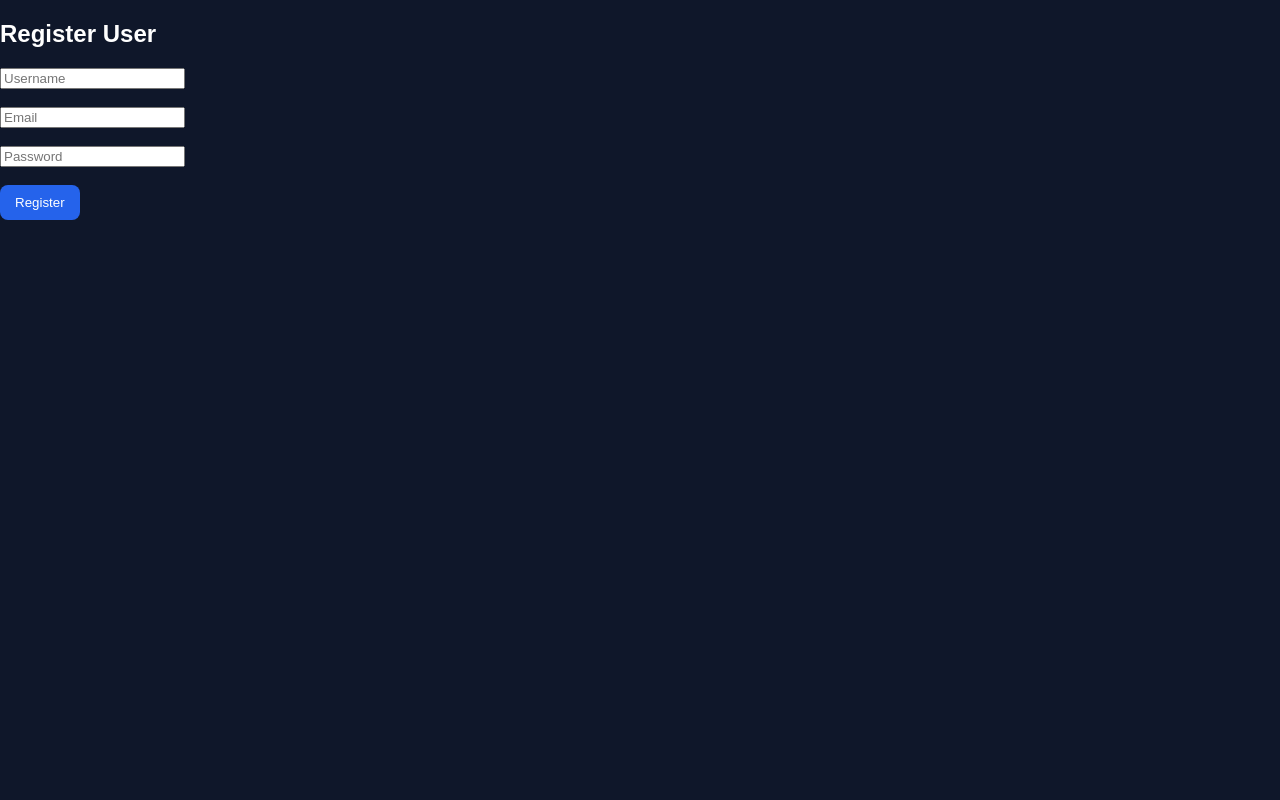
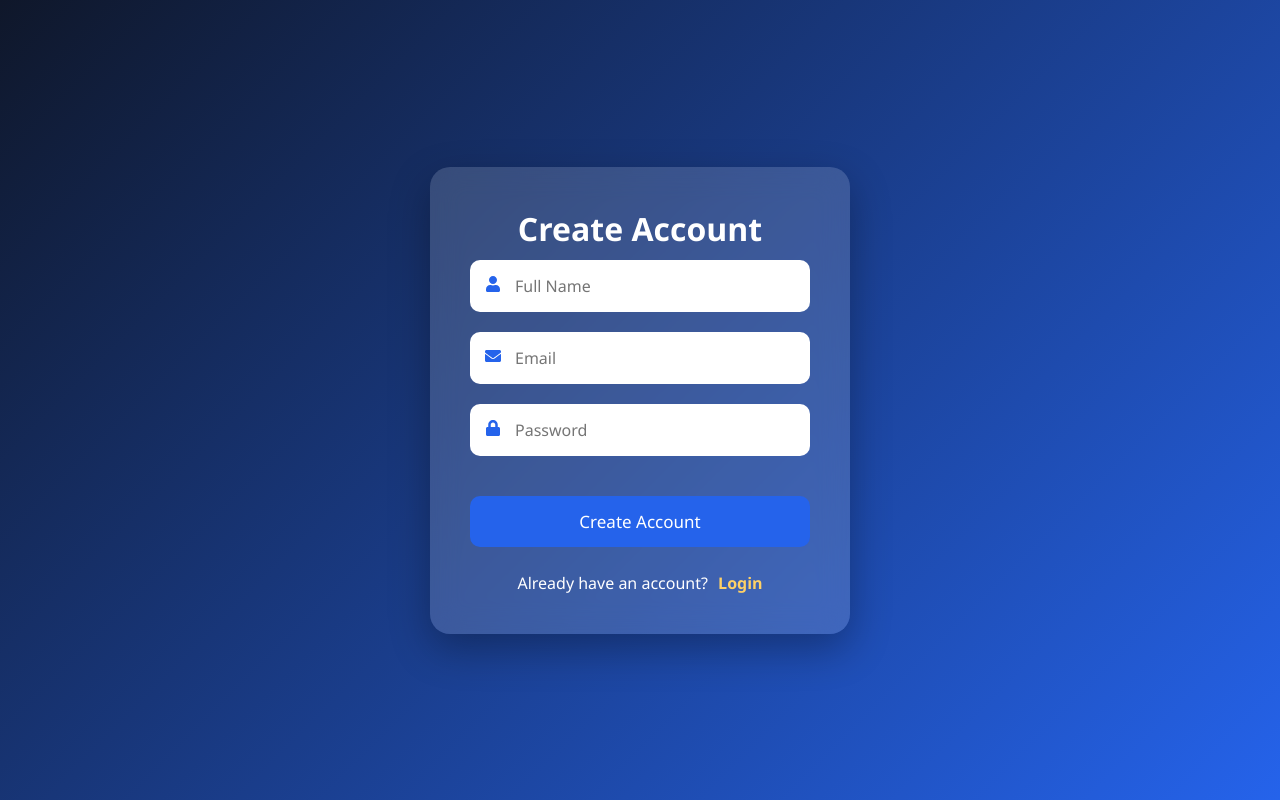
Before and after one commit to Nkb31/bts-frontend, a React (Vite) app: page /register in a window 1280 px wide. Built offline with nearby package versions, Linux system fonts and the light colour scheme.

Commit message:
Ui improvements

```diff
--- a/package.json
+++ b/package.json
@@ -13,6 +13,7 @@
     "axios": "^1.18.0",
     "react": "^19.2.6",
     "react-dom": "^19.2.6",
+    "react-icons": "^5.7.0",
     "react-router-dom": "^7.17.0"
   },
   "devDependencies": {
--- a/src/App.jsx
+++ b/src/App.jsx
@@ -1,6 +1,6 @@
 import { BrowserRouter, Routes, Route } from "react-router-dom";
-import Login from "./pages/Login";
-import Register from "./pages/Register";
+import Login from "./components/Login";
+import Register from "./components/Register";
 import Dashboard from "./pages/Dashboard";
 
 function App() {
--- /dev/null
+++ b/src/components/Login.css
@@ -0,0 +1,189 @@
+*{
+margin:0;
+padding:0;
+box-sizing:border-box;
+font-family:'Segoe UI',sans-serif;
+}
+
+body{
+
+background:linear-gradient(135deg,#0f172a,#2563eb);
+
+}
+
+.login-page{
+
+display:flex;
+
+justify-content:center;
+
+align-items:center;
+
+height:100vh;
+
+}
+
+.login-card{
+
+width:420px;
+
+padding:40px;
+
+background:rgba(255,255,255,.15);
+
+-webkit-backdrop-filter:blur(15px);
+backdrop-filter:blur(15px);
+
+border-radius:20px;
+
+box-shadow:0 15px 40px rgba(0,0,0,.3);
+
+color:white;
+
+}
+
+.login-card h1{
+
+text-align:center;
+
+margin-bottom:10px;
+
+}
+
+.login-card h2{
+
+text-align:center;
+
+margin-bottom:30px;
+
+font-weight:400;
+
+}
+
+.input-box{
+
+position:relative;
+
+margin-bottom:20px;
+
+}
+
+.input-box input{
+
+width:100%;
+
+padding:15px 45px;
+
+border:none;
+
+border-radius:10px;
+
+font-size:16px;
+
+}
+
+.icon{
+
+position:absolute;
+
+left:15px;
+
+top:16px;
+
+color:#2563eb;
+
+}
+
+.eye-btn{
+
+position:absolute;
+
+right:15px;
+
+top:14px;
+
+border:none;
+
+background:none;
+
+cursor:pointer;
+
+color:#2563eb;
+
+font-size:18px;
+
+}
+
+.login-btn{
+
+width:100%;
+
+padding:14px;
+
+background:#2563eb;
+
+color:white;
+
+border:none;
+
+border-radius:10px;
+
+font-size:17px;
+
+cursor:pointer;
+
+margin-top:20px;
+
+transition:.3s;
+
+}
+
+.login-btn:hover{
+
+background:#1d4ed8;
+
+transform:translateY(-2px);
+
+}
+
+.forgot{
+
+text-align:right;
+
+margin-bottom:20px;
+
+}
+
+.forgot a{
+
+color:white;
+
+text-decoration:none;
+
+}
+
+.signup{
+
+margin-top:25px;
+
+text-align:center;
+
+}
+
+.signup a{
+
+color:#ffd166;
+
+margin-left:6px;
+
+font-weight:bold;
+
+text-decoration:none;
+
+}
+
+.signup a:hover{
+
+text-decoration:underline;
+
+}
--- /dev/null
+++ b/src/components/Login.jsx
@@ -0,0 +1,67 @@
+import { useState } from "react";
+import { Link } from "react-router-dom";
+import { FaEnvelope, FaLock, FaEye, FaEyeSlash } from "react-icons/fa";
+import "./Login.css";
+
+export default function Login() {
+  const [showPassword, setShowPassword] = useState(false);
+
+  return (
+    <div className="login-page">
+
+      <div className="login-card">
+
+        <h1>🏦 Bank Transaction System</h1>
+
+        <h2>Welcome Back</h2>
+
+        <div className="input-box">
+          <FaEnvelope className="icon" />
+          <input
+            type="email"
+            placeholder="Email"
+          />
+        </div>
+
+        <div className="input-box">
+
+          <FaLock className="icon" />
+
+          <input
+            type={showPassword ? "text" : "password"}
+            placeholder="Password"
+          />
+
+          <button
+            className="eye-btn"
+            type="button"
+            onClick={() => setShowPassword(!showPassword)}
+          >
+            {showPassword ? <FaEyeSlash /> : <FaEye />}
+          </button>
+
+        </div>
+
+        <div className="forgot">
+          <Link to="#">Forgot Password?</Link>
+        </div>
+
+        <button className="login-btn">
+          Login
+        </button>
+
+        <p className="signup">
+
+          Don't have an account?
+
+          <Link to="/register">
+            Create Account
+          </Link>
+
+        </p>
+
+      </div>
+
+    </div>
+  );
+}
--- /dev/null
+++ b/src/components/Register.jsx
@@ -0,0 +1,48 @@
+import { Link } from "react-router-dom";
+import { FaUser, FaEnvelope, FaLock } from "react-icons/fa";
+import "./Login.css";
+
+export default function Register() {
+  return (
+    <div className="login-page">
+      <div className="login-card">
+
+        <h1>Create Account</h1>
+
+        <div className="input-box">
+          <FaUser className="icon" />
+          <input
+            type="text"
+            placeholder="Full Name"
+          />
+        </div>
+
+        <div className="input-box">
+          <FaEnvelope className="icon" />
+          <input
+            type="email"
+            placeholder="Email"
+          />
+        </div>
+
+        <div className="input-box">
+          <FaLock className="icon" />
+          <input
+            type="password"
+            placeholder="Password"
+          />
+        </div>
+
+        <button className="login-btn">
+          Create Account
+        </button>
+
+        <p className="signup">
+          Already have an account?
+          <Link to="/"> Login</Link>
+        </p>
+
+      </div>
+    </div>
+  );
+}
--- a/src/pages/Dashboard.jsx
+++ /dev/null
@@ -1,148 +0,0 @@
-import { useEffect, useState } from "react";
-import axios from "axios";
-import AccountCard from "../components/AccountCard";
-import Navbar from "../components/Navbar";
-
-function Dashboard() {
-  const [accounts, setAccounts] = useState([]);
-  const [balances, setBalances] = useState({});
-  const logout = () => {
-    localStorage.removeItem("token");
-    window.location.href = "/";
-  };
-  const createAccount = async () => {
-    try {
-      const token = localStorage.getItem("token");
-
-      const res = await axios.post(
-        `${import.meta.env.VITE_API_URL}/api/accounts`,
-        {},
-        {
-          headers: {
-            Authorization: `Bearer ${token}`,
-          },
-        },
-      );
-
-      console.log(res.data);
-      alert("Account Created");
-
-      fetchAccounts();
-    } catch (err) {
-      console.log(err);
-    }
-  };
-  useEffect(() => {
-    fetchAccounts();
-  }, []);
-  const fetchBalance = async (accountId) => {
-    try {
-      const token = localStorage.getItem("token");
-
-      const res = await axios.get(
-        `${import.meta.env.VITE_API_URL}/api/accounts/balance/${accountId}`,
-        {
-          headers: {
-            Authorization: `Bearer ${token}`,
-          },
-        },
-      );
-
-      setBalances((prev) => ({
-        ...prev,
-        [accountId]: res.data.balance,
-      }));
-    } catch (err) {
-      console.log(err);
-    }
-  };
-  const fetchAccounts = async () => {
-    try {
-      const token = localStorage.getItem("token");
-
-      const res = await axios.get(
-        `${import.meta.env.VITE_API_URL}/api/accounts`,
-        {
-          headers: {
-            Authorization: `Bearer ${token}`,
-          },
-        },
-      );
-
-      console.log(res.data);
-
-      const accountsData = Array.isArray(res.data)
-        ? res.data
-        : res.data.accounts || [];
-
-      setAccounts(accountsData);
-
-      accountsData.forEach((account) => {
-        fetchBalance(account._id);
-      });
-    } catch (err) {
-      console.log(err);
-    }
-  };
-  const totalBalance = Object.values(balances).reduce(
-    (sum, bal) => sum + bal,
-    0,
-  );
-  return (
-    <div
-      style={{
-        maxWidth: "1000px",
-        margin: "0 auto",
-        padding: "20px",
-      }}
-    >
-      <Navbar />
-      <h1>Bank Dashboard</h1>
-      <div
-        style={{
-          background: "#1e293b",
-          padding: "20px",
-          borderRadius: "12px",
-          marginBottom: "20px",
-        }}
-      >
-        <h3>Total Balance</h3>
-        <h1 style={{ margin: 0 }}>₹{totalBalance.toLocaleString()}</h1>
-      </div>
-      <button
-        style={{
-          padding: "10px 20px",
-          marginRight: "10px",
-          borderRadius: "8px",
-          cursor: "pointer",
-        }}
-        onClick={logout}
-      >
-        Logout
-      </button>
-      <button
-        style={{
-          padding: "10px 20px",
-          marginRight: "10px",
-          borderRadius: "8px",
-          cursor: "pointer",
-        }}
-        onClick={createAccount}
-      >
-        Create Account
-      </button>
-      <h3>Total Accounts: {accounts.length}</h3>
-      <h2>Your Accounts</h2>
-
-      {accounts.map((account) => (
-        <AccountCard
-          key={account._id}
-          account={account}
-          balance={balances[account._id] ?? 0}
-        />
-      ))}
-    </div>
-  );
-}
-
-export default Dashboard;
--- a/src/pages/Login.jsx
+++ /dev/null
@@ -1,53 +0,0 @@
-import { useState } from "react";
-import axios from "axios";
-
-function Login() {
-  const [email, setEmail] = useState("");
-  const [password, setPassword] = useState("");
-
-  const handleLogin = async (e) => {
-    e.preventDefault();
-
-    try {
-      const res = await axios.post(
-        `${import.meta.env.VITE_API_URL}/api/auth/login`,
-        { email, password }
-      );
-
-      localStorage.setItem("token", res.data.token);
-
-      alert("Login Successful");
-      window.location.href = "/dashboard";
-      console.log(res.data);
-    } catch (err) {
-      alert("Login Failed");
-      console.log(err.response?.data);
-    }
-  };
-
-  return (
-    <div>
-      <h2>Login</h2>
-
-      <form onSubmit={handleLogin}>
-        <input
-          type="email"
-          placeholder="Email"
-          onChange={(e) => setEmail(e.target.value)}
-        />
-        <br /><br />
-
-        <input
-          type="password"
-          placeholder="Password"
-          onChange={(e) => setPassword(e.target.value)}
-        />
-        <br /><br />
-
-        <button type="submit">Login</button>
-      </form>
-    </div>
-  );
-}
-
-export default Login;
--- a/src/pages/Register.jsx
+++ /dev/null
@@ -1,74 +0,0 @@
-import { useState } from "react";
-import axios from "axios";
-
-function Register() {
-  const [formData, setFormData] = useState({
-    username: "",
-    email: "",
-    password: "",
-  });
-
-  const handleChange = (e) => {
-    setFormData({
-      ...formData,
-      [e.target.name]: e.target.value,
-    });
-  };
-
-  const handleSubmit = async (e) => {
-    e.preventDefault();
-
-    try {
-      const res = await axios.post(
-        `${import.meta.env.VITE_API_URL}/api/auth/register`,
-        formData,
-      );
-
-      alert("Registration Successful");
-      console.log(res.data);
-    } catch (err) {
-      console.log(err);
-      console.log(err.response?.data);
-      alert(JSON.stringify(err.response?.data));
-    }
-  };
-
-  return (
-    <div>
-      <h2>Register User</h2>
-
-      <form onSubmit={handleSubmit}>
-        <input
-          type="text"
-          name="username"
-          placeholder="Username"
-          onChange={handleChange}
-        />
-        <br />
-        <br />
-
-        <input
-          type="email"
-          name="email"
-          placeholder="Email"
-          onChange={handleChange}
-        />
-        <br />
-        <br />
-
-        <input
-          type="password"
-          name="password"
-          placeholder="Password"
-          onChange={handleChange}
-        />
-        <br />
-        <br />
-
-        <button type="submit">Register</button>
-      </form>
-    </div>
-  );
-}
-
-export default Register;
```
Also changed, not shown: 1 other file (tests, documents, lock files or other folders).
